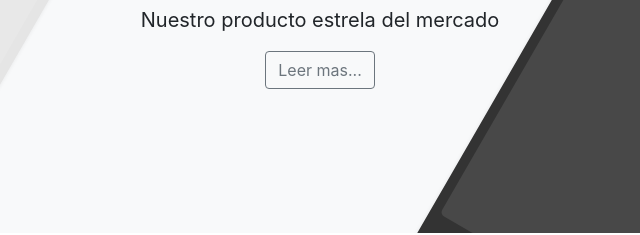
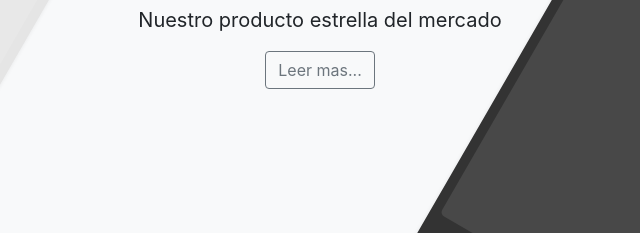
Before and after one commit to leonardofabiobaronabecerra/leonardofabiobaronabecerra.github.io, a plain HTML site: page index.html in a window 1280 px wide. Shown: the part 278-513 px from the top of the page, 320-960 px from the left. Drawn offline with nearby package versions, Linux system fonts and the light colour scheme.

Commit message:
Creacion del Proyecto

```diff
--- a/index.html
+++ b/index.html
@@ -50,7 +50,7 @@
     <div class="position-relative overflow-hidden p-3 p-md-5 m-md-3 text-center bg-light">
         <div class="col-md-5 p-lg-5 mx-auto my-5">
             <h1 class="display-4 font-weight-normal">LEBMUSIC</h1>
-            <p class="lead font-weight-normal">Nuestro producto estrela del mercado</p>
+            <p class="lead font-weight-normal">Nuestro producto estrella del mercado</p>
             <a class="btn btn-outline-secondary" href="#">Leer mas...</a>
         </div>
         <div class="product-device shadow-sm d-none d-md-block"></div>
```
